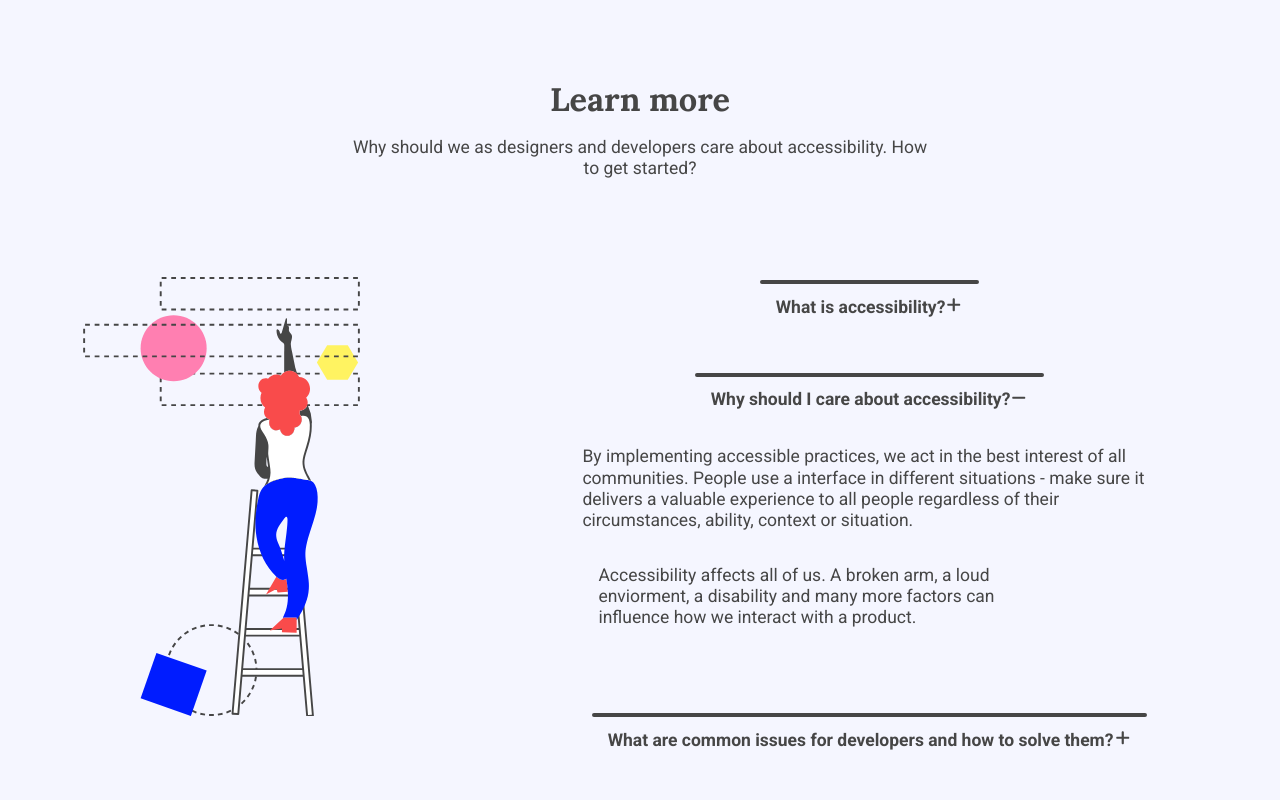
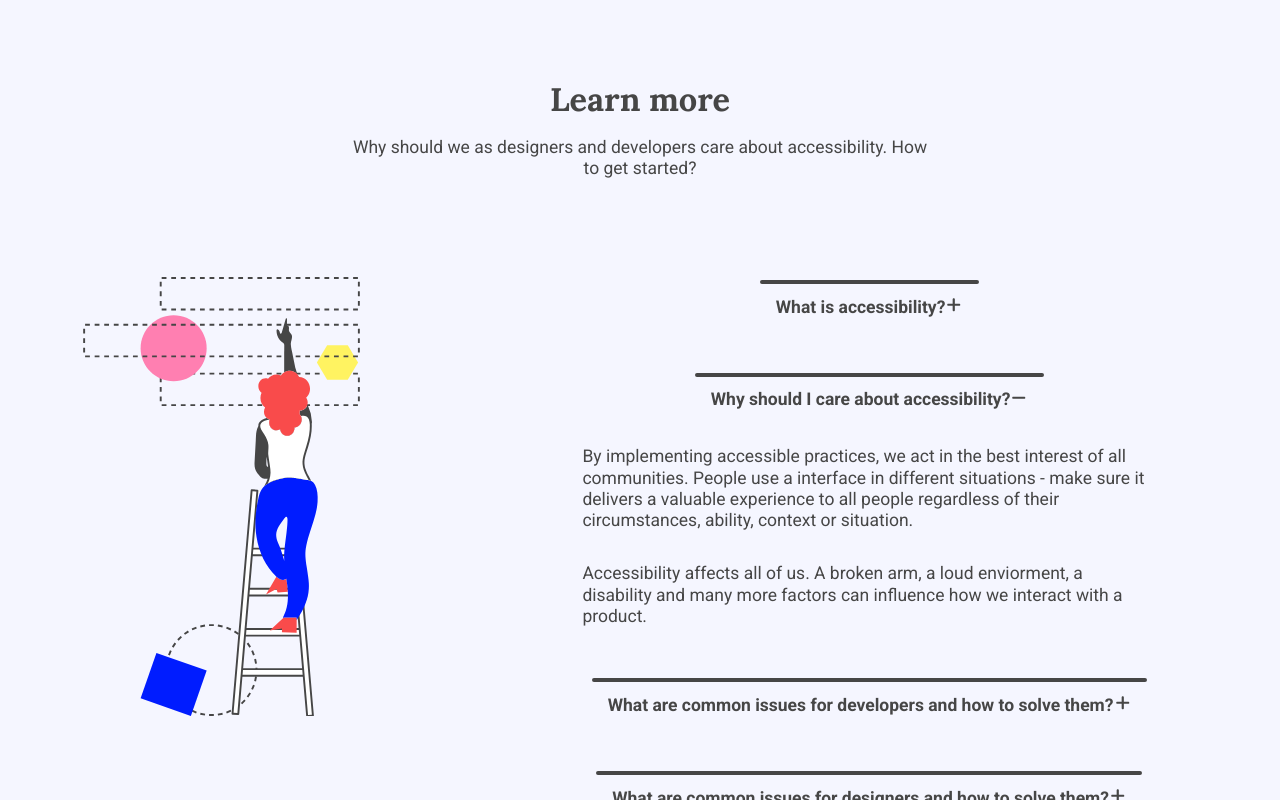
Before and after one commit to accessibility-tools/website, a Next.js app: page / in a window 1280 px wide. Both pictures are taken after a click on the heading "Why should I care about accessibility?". Shown: the part 4689-5489 px from the top of the page. Built offline with nearby package versions, Linux system fonts and the light colour scheme.

Commit message:
fix typo

```diff
--- a/src/components/learn-more-questions/LearnMoreQuestions.jsx
+++ b/src/components/learn-more-questions/LearnMoreQuestions.jsx
@@ -33,11 +33,11 @@ const LearnMoreQuestions = () => (
         communities. People use a interface in different situations - make sure
         it delivers a valuable experience to all people regardless of their
         circumstances, ability, context or situation.
-        <Paragraph>
-          Accessibility affects all of us. A broken arm, a loud enviorment, a
-          disability and many more factors can influence how we interact with a
-          product.
-        </Paragraph>
+      </Paragraph>
+      <Paragraph>
+        Accessibility affects all of us. A broken arm, a loud enviorment, a
+        disability and many more factors can influence how we interact with a
+        product.
       </Paragraph>
     </Details>
     <Details title="What are common issues for developers and how to solve them?">
--- a/src/pages/index.jsx
+++ b/src/pages/index.jsx
@@ -147,7 +147,7 @@ const LandingPage = () => {
                   <ComingSoon />
                   <img src="/illustrations/product-ios.svg" alt="" />
                   <h3>
-                    Accessibiliy checker <br />
+                    Accessibility checker <br />
                     for iOS
                   </h3>
                 </Stack>
@@ -157,7 +157,7 @@ const LandingPage = () => {
                   <ComingSoon />
                   <img src="/illustrations/product-android.svg" alt="" />
                   <h3>
-                    Accessibiliy checker <br />
+                    Accessibility checker <br />
                     for Android
                   </h3>
                 </Stack>
```
